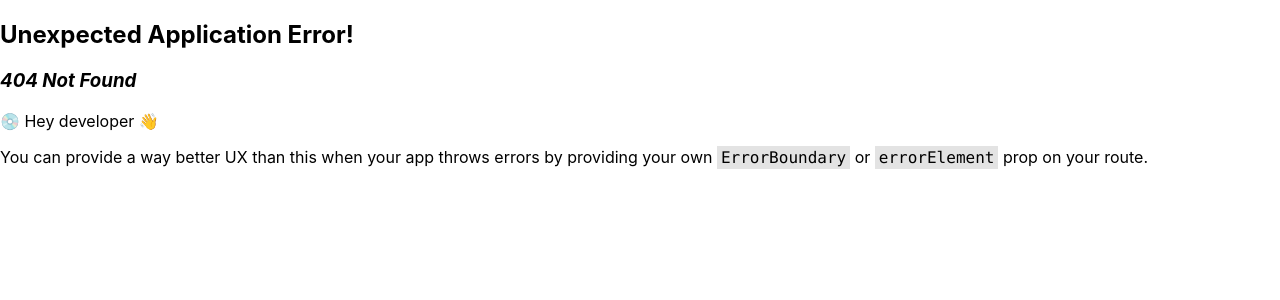
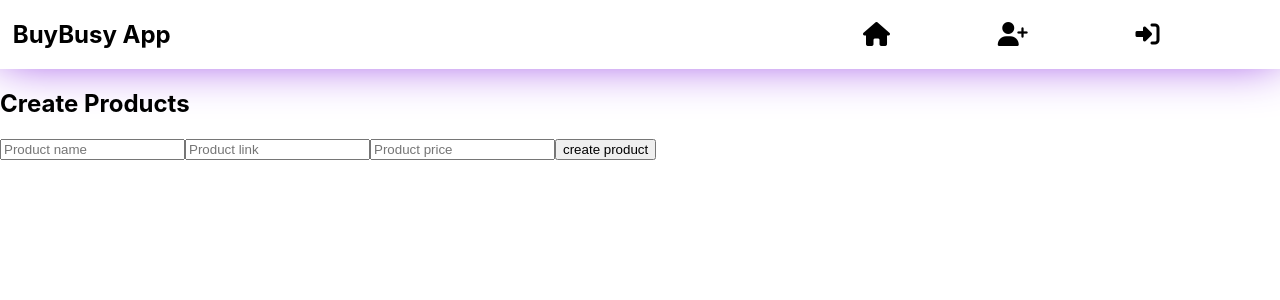
Before and after one commit to shivamk001/Buybusy_ECommerce_React_Firebase, a React (Create React App) app: page /createProduct in a window 1280 px wide. Before the commit this address had no page. Shown: the top 300 px of the page. Built offline with nearby package versions, Linux system fonts and the light colour scheme.

Commit message:
Created form to create products

```diff
--- a/src/App.js
+++ b/src/App.js
@@ -4,6 +4,7 @@ import Navbar from '../src/Components/Navbar/navbar'
 import Home from './Components/Home/Home';
 import Signin from './Components/User/Signin';
 import Signup from './Components/User/Signup';
+import CreateProduct from './Components/CreateProduct/CreateProduct';
 
 function App() {
   const router=createBrowserRouter([
@@ -11,7 +12,8 @@ function App() {
       children:[
         {index: true, element: <Home/>},
         {path:'signup', element: <Signup/>},
-        {path:'signin', element: <Signin/>}
+        {path:'signin', element: <Signin/>},
+        {path: 'createProduct', element: <CreateProduct/>}
       ]
     }
   ])
--- /dev/null
+++ b/src/Components/Card/Card.js
@@ -0,0 +1,3 @@
+export default function Card(){
+    return
+}
--- /dev/null
+++ b/src/Components/CreateProduct/CreateProduct.js
@@ -0,0 +1,30 @@
+import { useState, useRef } from "react"
+import { db } from "../../firebaseinit";
+import { collection, addDoc } from "firebase/firestore";
+
+export default function CreateProduct(){
+    let [product, setProduct]=useState({name:'', imageLink:'', price: 0})
+    let ref=useRef([])
+    async function createProduct(e){
+        e.preventDefault()
+        await addDoc(collection(db, "products"), product)
+        setProduct({name:'', imageLink:'', price: 0})
+        console.log(ref.current)
+        ref.current.forEach(element=>{
+            element.target.value=''
+        })
+    }
+
+    return (
+        <>
+            <h2>Create Products</h2>
+            <form onSubmit={createProduct}>
+                <input type='text' placeholder="Product name" required onChange={(e)=>{setProduct({...product, name: e.target.value })}} onClick={(el)=>ref.current.push(el)}/>
+                <input type='text' placeholder="Product link" required onChange={(e)=>{setProduct({...product, imageLink: e.target.value })}} onClick={(el)=>ref.current.push(el)}/>
+                <input type='number' placeholder="Product price" required onChange={(e)=>{setProduct({...product, price: e.target.value })}} onClick={(el)=>ref.current.push(el)}/>
+                <input type='submit' value='create product'/>
+            </form>
+        </>
+
+    )
+}
--- a/src/Components/Home/Home.js
+++ b/src/Components/Home/Home.js
@@ -1,5 +1,47 @@
+import { useState, useEffect } from "react"
+import { db } from "../../firebaseinit";
+import { collection, onSnapshot } from "firebase/firestore";
+
 export default function Home(){
+    let [allProducts, setAllProducts]=useState([])
+
+    // async function createProduct(e){
+    //     e.preventDefault()
+    //     await addDoc(collection(db, "products"), product)
+
+    //     const querySnapshot = await getDocs(collection(db, "products"));
+    //     let productArray=[]
+    //     querySnapshot.forEach((doc) => {
+    //         productArray.push(doc.data())
+    //     });
+    //     setAllProducts(productArray)
+    // }
+
+
+    useEffect(()=>{
+        // console.log('UseEffect called')
+        // async function getAllProducts(){
+        //     const querySnapshot = await getDocs(collection(db, "products"));
+        //     let productArray=[]
+        //     querySnapshot.forEach((doc) => {
+        //         productArray.push(doc.data())
+        //     });
+        //     setAllProducts(productArray)
+        // }
+        // getAllProducts()
+
+        onSnapshot(collection(db, "products"), (snapShot) => {
+            const products=snapShot.docs.map((doc)=> {return {id: doc.id, ...doc.data()}})
+            setAllProducts(products)
+        });
+
+    },[])
+
     return (
-        <h6>Home</h6>
+        <>
+            <h2>All Products</h2>
+            {allProducts.map((product, index)=>(<p key={index}>{product.name}, {product.price}</p>))}
+        </>
+
     )
 }
--- a/src/Components/Navbar/navbar.js
+++ b/src/Components/Navbar/navbar.js
@@ -7,9 +7,9 @@ export default function Header(){
             <nav className={styles.navbar}>
             <h1 className={styles.marginLeft}>BuyBusy App</h1>
             <div className={styles.linkcontainer}>
-                <div><Link to='/'><i class="fa-solid fa-house fa-xl" style={{color: '#000000'}}></i></Link></div>
-                <div><Link to='/signup'><i class="fa-solid fa-user-plus fa-xl" style={{color: '#000000'}}></i></Link></div>
-                <div><Link to='/signin'><i class="fa-solid fa-right-to-bracket fa-xl" style={{color: '#000000'}}></i></Link></div>
+                <div><Link to='/'><i className="fa-solid fa-house fa-xl" style={{color: '#000000'}}></i></Link></div>
+                <div><Link to='/signup'><i className="fa-solid fa-user-plus fa-xl" style={{color: '#000000'}}></i></Link></div>
+                <div><Link to='/signin'><i className="fa-solid fa-right-to-bracket fa-xl" style={{color: '#000000'}}></i></Link></div>
             </div>
 
             </nav>
--- /dev/null
+++ b/src/firebaseinit.js
@@ -0,0 +1,21 @@
+// Import the functions you need from the SDKs you need
+import { initializeApp } from "firebase/app";
+import { getFirestore } from "firebase/firestore";
+// TODO: Add SDKs for Firebase products that you want to use
+// https://firebase.google.com/docs/web/setup#available-libraries
+
+// Your web app's Firebase configuration
+const firebaseConfig = {
+  apiKey: "AIzaSyD6UQe52mTLj4waKlXHS6VNKdzWG1bjelk",
+  authDomain: "busybuy-36db2.firebaseapp.com",
+  projectId: "busybuy-36db2",
+  storageBucket: "busybuy-36db2.appspot.com",
+  messagingSenderId: "990632854760",
+  appId: "1:990632854760:web:47e6e5e988fe264716755d"
+};
+
+// Initialize Firebase
+const app = initializeApp(firebaseConfig);
+
+// Initialize Cloud Firestore and get a reference to the service
+export const db = getFirestore(app);
```
Also changed, not shown: src/Components/Card/card.module.css (added), src/Components/ProductCard/ProductCard.js (added), src/Components/ProductCard/productcard.module.css (added).
